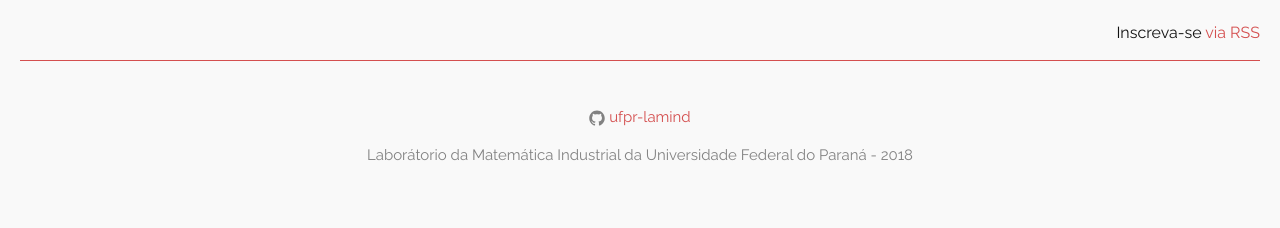
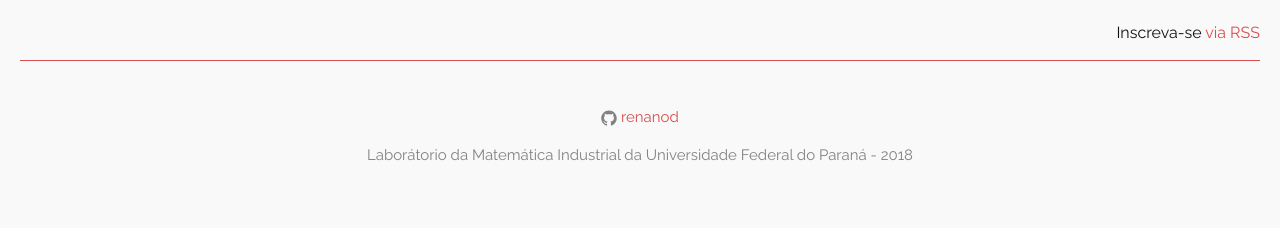
Before and after one commit to ufpr-lamind/ufpr-lamind.github.io, a Jekyll site: the page built from index.html, in a window 1280 px wide. Shown: the part 997-1225 px from the top of the page. Built offline with Jekyll 4.4.1, drawn with Linux system fonts in a browser that asks for light colours.

Commit message:
tentando testar

```diff
--- a/_config.yml
+++ b/_config.yml
@@ -11,8 +11,8 @@ title: UFPR-Lamind
 description: > # this means to ignore newlines until "baseurl:"
   Laborátorio da Matemática Industrial da Universidade Federal do Paraná - 2018
 
-#url: "https://github.com/ufpr-lamind"
-github_username:  ufpr-lamind
+#url: "https://github.com/renanod"
+github_username:  renanod
 
 # Build settings
 coordenador: Abel Soares Siqueira
```
